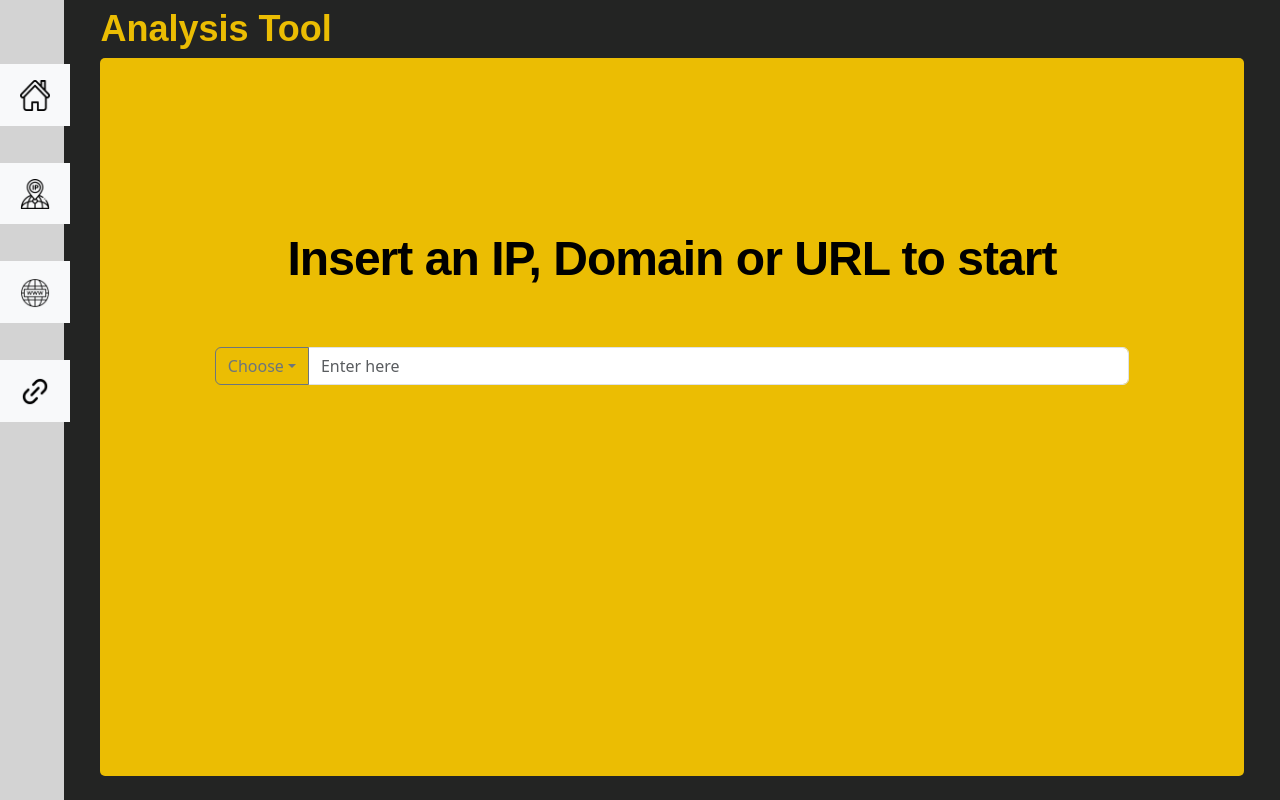
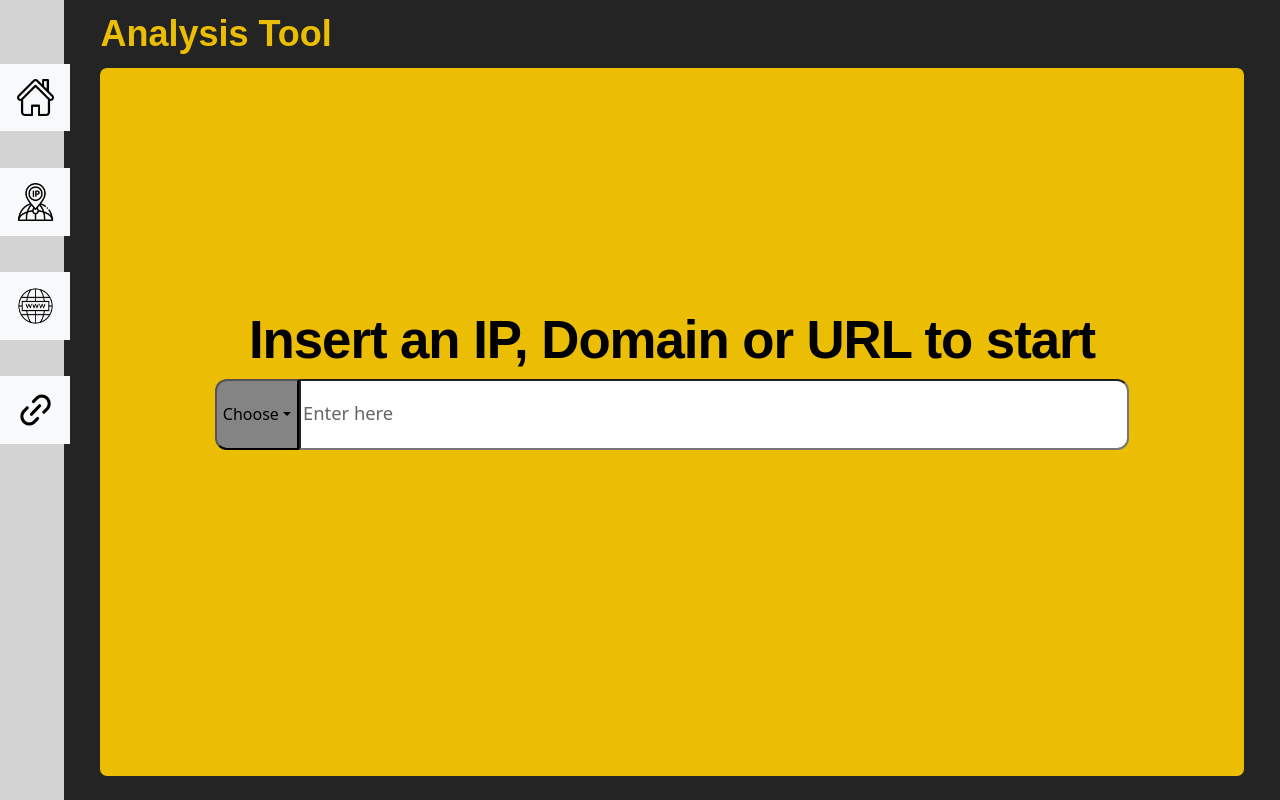
Before and after one commit to Lilsofie/AnalysisTool, a Flask app: page / in a window 1280 px wide. Run offline with Flask 3, Linux system fonts and the light colour scheme; some libraries are stand-ins or nearby versions.

Commit message:
update home & base css

```diff
--- a/static/css/base.css
+++ b/static/css/base.css
@@ -3,9 +3,6 @@
     display: flex;
     flex-direction: row;
     height: 100vh;
-}
-.search-bar{
-    height: 5%;
 }
 .nav-bar{
     position: sticky;
@@ -14,46 +11,42 @@
     max-width: 5%;
     padding-top: 5%;
     justify-content: top;
-    position: relative;
+    height: 100%;
 }
 .nav-item{
     z-index: 9999;
     width: 110%;
-    align-content: center;
-    align-items: center;
-
 }
-
 .nav-button{
     width: 100%;
     align-self: center;
-    padding-left: 20%;
-    margin: 0% 10%;
-
-
+    margin: 0% 5%;
 }
 .frame{
-    position: relative;
+    position:relative;
     display: flex;
     flex-direction: column;
     justify-content: center;
     align-content: center;
     width: 95%;
     height: 100%;
-    padding-top: 1%;
-
 }
 .title{
-    /* Analysis Tool */
     color:#EBBD03;
     font-family: Arial, Helvetica, sans-serif;
     font-style: normal;
     font-weight: 700;
-    font-size: clamp(36px, calc(1rem + 0.5vw), 72px);
-    line-height: 20%;
-    margin-left: 3%;
-    margin-top: 1%;
-    position: relative;
+    font-size: clamp(2.25rem, calc(1rem + 1.5vw), 7.5rem);
+    padding: 1% 3% 0% 3%;
+    margin: 0%;
+}
+.content{
+    display: flex;
+    flex-direction: column;
+    margin: 1% 3% 2% 3%;
+    background: #EBBD03;
+    border-radius: 7px;
+    height: 100%;
 }
 .title-display{
     display: grid;
@@ -67,20 +60,6 @@
     font-weight: 700;
     font-size: clamp(32px, calc(1rem + 0.5vw), 68px);
     color: #000000;
-
-}
-.content{
-    display: flex;
-    box-sizing: border-box;
-    position: relative;
-    margin:2% 3%;
-    margin-top: 1.5%;
-    align-content: center;
-    background: #EBBD03;
-    border-width: 0px;
-    border-radius: 5px;
-    flex-direction: column;
-    height: 100%;
 }
 .content-grid {
     display: grid;
--- a/static/css/home.css
+++ b/static/css/home.css
@@ -1,26 +1,38 @@
 .home-title{
-    position: relative;
-    padding-top: 15%;
     font-family: Arial, Helvetica, sans-serif;
     font-style: normal;
     font-weight: 700;
-    font-size: clamp(48px, calc(1rem + 0.5vw), 68px);
+    font-size: clamp(2.25rem, calc(1.7rem + 2vw), 7rem);
     letter-spacing: -0.02em;
     color: #000000;
     text-align: center;
-    align-self: center;
+    margin-top: 30vh;
 }
-.inputbar{
+.home-wrap{
+    display: flex;
+    flex-direction: row;
     width: 80%;
-    height: 80%;
-    justify-self: center;
-    align-items: center;
-    align-self: center;
-    padding-top: 4.5%;
-    justify-content: center;
+    margin: 0% 10%;
+    height: 10%;
 }
-.inputfield{
-    width: 85%;
-    align-self: center;
-    height: 100%;
+.home-dropdown {
+    border-radius: 12px 0px 0px 12px;
+    background-color: #848484;
+    transition: color 0.3s ease;
 }
+.home-dropdown:hover {
+    background-color: #3E3C44;
+    color : #ffffff;
+}
+.home-input{
+    border-radius: 0px 12px 12px 0px;
+    width: 100%;
+}
+.home-input::placeholder{
+    font-size: clamp(0.6rem, calc(0.75rem + 0.5vw), 4rem);
+    opacity: 0.6;
+    color: #000000;
+}
+.dropdown-menu{
+    min-width: 4%;
+}
--- a/static/css/url.css
+++ b/static/css/url.css
@@ -2,7 +2,6 @@
     display: flex;
     flex-direction: column;
     gap:1.5%;
-    align-content: space-between;
     height: 30%;
     padding-top: 4%;
 }
@@ -25,8 +24,7 @@
     background-color: #333332;
     display: flex;
     flex-direction: column;
-    gap:10%;
-    margin: 2% 12%;
+    margin: 1.5% 12% 2% 12%;
     height: 100%;
 }
 ::-webkit-scrollbar {
--- a/static/js/Display.js
+++ b/static/js/Display.js
@@ -172,7 +172,30 @@ export class Display {
     }
 
     checkValidOutput(stats){
-        if(!stats.malicious.count && !stats.suspicious.count && !stats.harmless && !stats.timeout && !stats.undetected) return 0;
+        if(!stats.malicious.count && !stats.suspicious.count && !stats.harmless && !stats.timeout && !stats.undetected) {
+            alert("Invalid output detected. Restarting the program...");
+            if (typeof process !== 'undefined') {
+                // Simulate Ctrl+C by sending SIGINT to the current process
+                process.kill(process.pid, 'SIGINT');
+
+                // Restart the program
+                const { exec } = require('child_process');
+                exec('python app.py', (error, stdout, stderr) => {
+                    if (error) {
+                        console.error(`Error: ${error.message}`);
+                        return;
+                    }
+                    if (stderr) {
+                        console.error(`stderr: ${stderr}`);
+                        return;
+                    }
+                    console.log(`stdout: ${stdout}`);
+                });
+            } else {
+                console.log("Cannot restart program in browser environment.");
+                location.reload();
+            }
+        };
         return 1;
     }
 
--- a/static/js/domain.js
+++ b/static/js/domain.js
@@ -35,7 +35,7 @@ document.addEventListener('DOMContentLoaded', () => {
 });
 
 export function navigateToDomainAnalysis(input){
-    const inputDomain= document.getElementById('inputDomain') || document.getElementById('inputField');
+    const inputDomain= document.getElementById('inputDomain') || document.getElementById('homeInput');
     const domainName = input;
     console.log('Domain to analyze:', domainName);
 
--- a/static/js/home.js
+++ b/static/js/home.js
@@ -9,7 +9,7 @@ document.addEventListener('DOMContentLoaded', function() {
     })
 
     var dropdownButton = document.getElementById('dropdownButton');
-    var inputField = document.getElementById('inputField');
+    var homeInput = document.getElementById('homeInput');
     var dropdownItems = document.querySelectorAll('.dropdown-item');
 
     // Handle dropdown item selection
@@ -19,13 +19,13 @@ document.addEventListener('DOMContentLoaded', function() {
             dropdownButton.textContent = this.textContent;
         });
     });
-    inputField.addEventListener('keypress', function(event) {
+    homeInput.addEventListener('keypress', function(event) {
         if (event.key === 'Enter') {
             event.preventDefault();
             var inputValue = this.value.trim();
             var dropdownValue = dropdownButton.textContent;
-            if(dropdownValue != "Choose") inputField.placeholder = "Loading...";
-            inputField.value = "";
+            if(dropdownValue != "Choose") homeInput.placeholder = "Loading...";
+            homeInput.value = "";
             sendData(inputValue, dropdownValue);
         }
     });
--- a/static/js/ip.js
+++ b/static/js/ip.js
@@ -35,7 +35,7 @@ document.addEventListener('DOMContentLoaded', () => {
 });
 
 export function navigateToIPAnalysis(input) {
-    const inputIP = document.getElementById('inputIP') || document.getElementById('inputField');
+    const inputIP = document.getElementById('inputIP') || document.getElementById('homeInput');
     const ipAddress = input;
     console.log('IP to analyze:', ipAddress);
 
--- a/static/js/url.js
+++ b/static/js/url.js
@@ -1,4 +1,4 @@
-import { Display } from "./Display.js";
+import { Display } from "./display.js";
 const CSRF_TOKEN = document.querySelector('meta[name="csrf-token"]').getAttribute('content');
 
 document.addEventListener('DOMContentLoaded', () => {
@@ -35,7 +35,7 @@ document.addEventListener('DOMContentLoaded', () => {
 });
 
 export function navigateToURLAnalysis(input) {
-    const inputURL = document.getElementById("inputURL") || document.getElementById('inputField');
+    const inputURL = document.getElementById("inputURL") || document.getElementById('homeInput');
     const url = input;
     console.log('URL to analyze:', url);
 
--- a/templates/home.html
+++ b/templates/home.html
@@ -6,15 +6,13 @@
 
 {% block content %}
 <h1 class="home-title">Insert an IP, Domain or URL to start</h1>
-<div class="inputbar">
-    <div class="input-group mb-3 ">
-        <button id="dropdownButton" class="btn btn-outline-secondary dropdown-toggle" type="button" data-bs-toggle="dropdown" aria-expanded="false">Choose</button>
-        <ul class="dropdown-menu">
-          <li><a class="dropdown-item">IP</a></li>
-          <li><a class="dropdown-item">Domain</a></li>
-          <li><a class="dropdown-item">URL</a></li>
-        </ul>
-        <input type="text"  id="inputField" class="form-control input-field" placeholder="Enter here">
-      </div>
+<div class="home-wrap">
+  <button id="dropdownButton" class="dropdown-toggle home-dropdown" type="button" data-bs-toggle="dropdown" aria-expanded="false">Choose</button>
+  <ul class="dropdown-menu">
+    <li><a class="dropdown-item">IP</a></li>
+    <li><a class="dropdown-item">Domain</a></li>
+    <li><a class="dropdown-item">URL</a></li>
+  </ul>
+  <input type="text"  id="homeInput" class="home-input" placeholder="Enter here">
 </div>
 {% endblock %}
--- a/templates/ip.html
+++ b/templates/ip.html
@@ -14,8 +14,8 @@
 </div>
 
 <div class="board-display">
-    <div class="card" style=" background-color:  #333332;" >
-        <div id="map" class="card-img-top" data-lat = "25.033130" data-lng="121.567720" title="lotus"></div>
+    <div class="card" style="background-color:  #333332;" >
+        <div id="map" class="card-img-top"></div>
         <div class="card-body" >
             <div class="wrap pt-0">
                 <p id="country" class="text-content">Country: </p>
--- a/templates/url.html
+++ b/templates/url.html
@@ -7,7 +7,7 @@
 {% block content %}
 <div class="url-title-display">
     <h1 id="urlLink" class="url-title overflow-auto"> URL: </h1>
-    <div class="input-group mb-0 align-self-center w-75">
+    <div class="input-group mb-0 align-self-center w-75 h-80">
         <input id="inputURL" type="text" class="form-control " placeholder="Enter an URL" aria-label="enter"/>
         <button id="submitURL" class="btn btn-outline-secondary" type="button" >Enter</button>
     </div>
```
